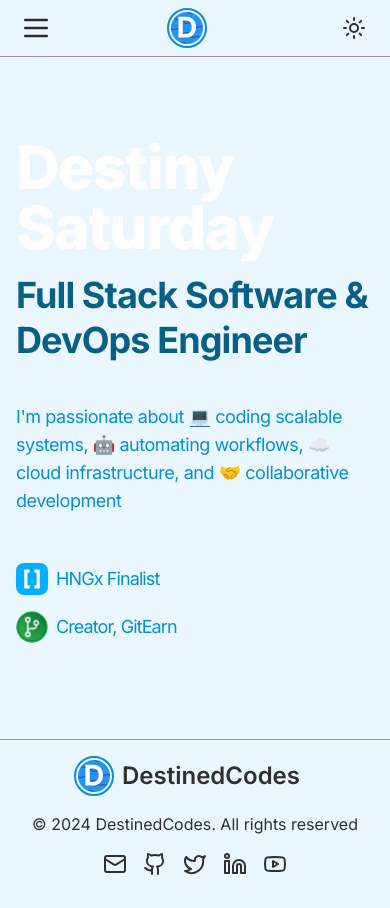
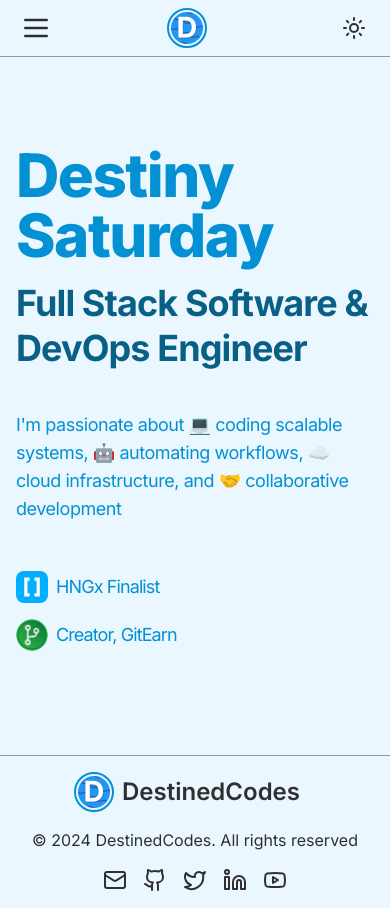
Before and after one commit to ThePrimeJnr/destinedcodes, a Next.js app: page / in a window 390 px wide. Built offline with nearby package versions, Linux system fonts and the light colour scheme.

Commit message:
chore: adjust home page padding, fix: color

```diff
--- a/app/page.tsx
+++ b/app/page.tsx
@@ -7,9 +7,9 @@ export const metadata: Metadata = getMetadata('home');
 
 const Home = () => {
   return (
-    <div className="py-12 md:py-24">
+    <div className="py-14 md:py-24">
       <div className="flex flex-col">
-        <h1 className="font-extrabold text-6xl text-white dark:text-primary md:text-8xl tracking-tight">
+        <h1 className="font-extrabold text-6xl text-primary dark:text-white md:text-8xl tracking-tight">
           Destiny Saturday
         </h1>
         <p className="mt-4 font-bold text-4xl text-secondary md:text-5xl leading-tight tracking-tight">
```
